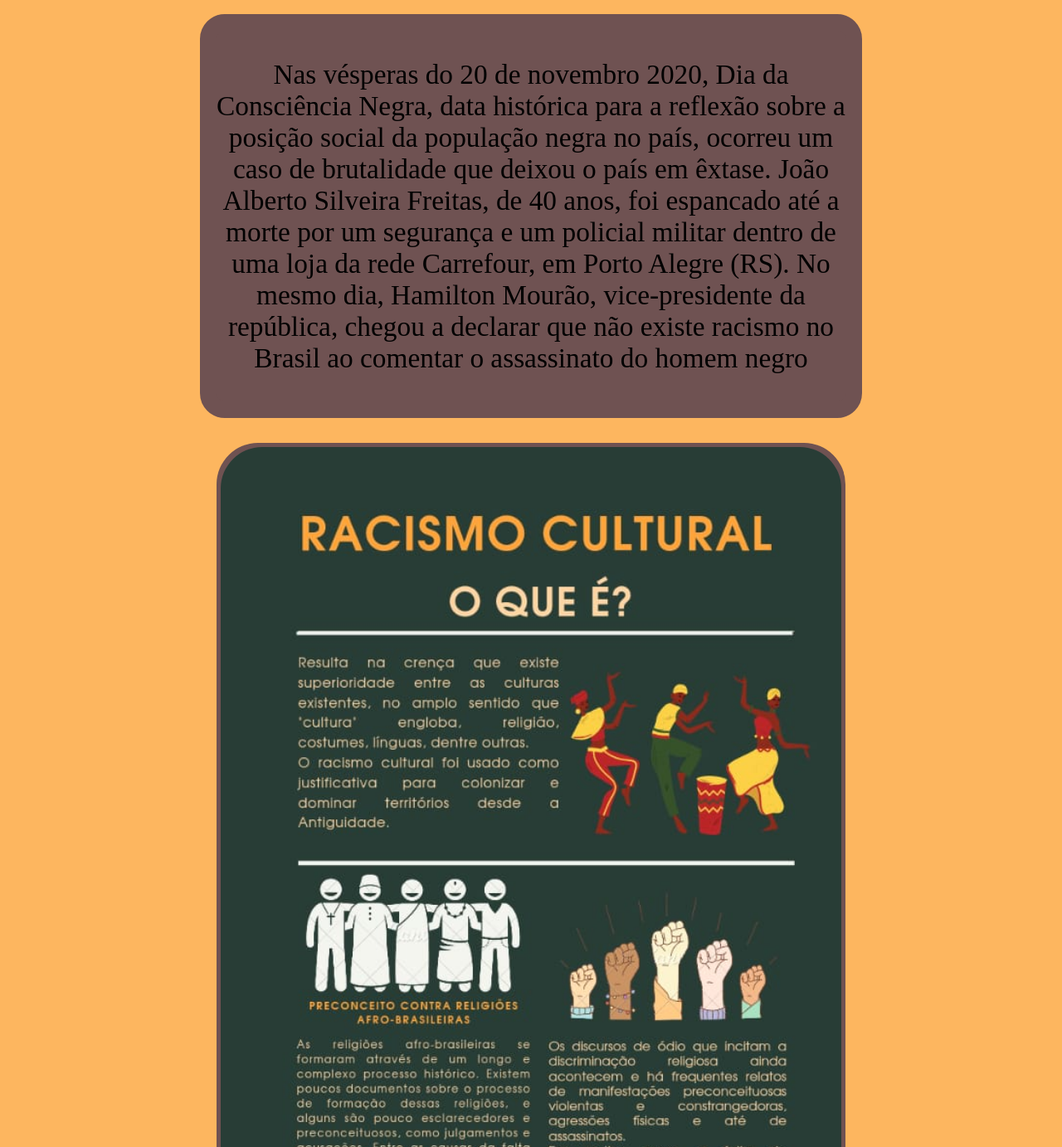
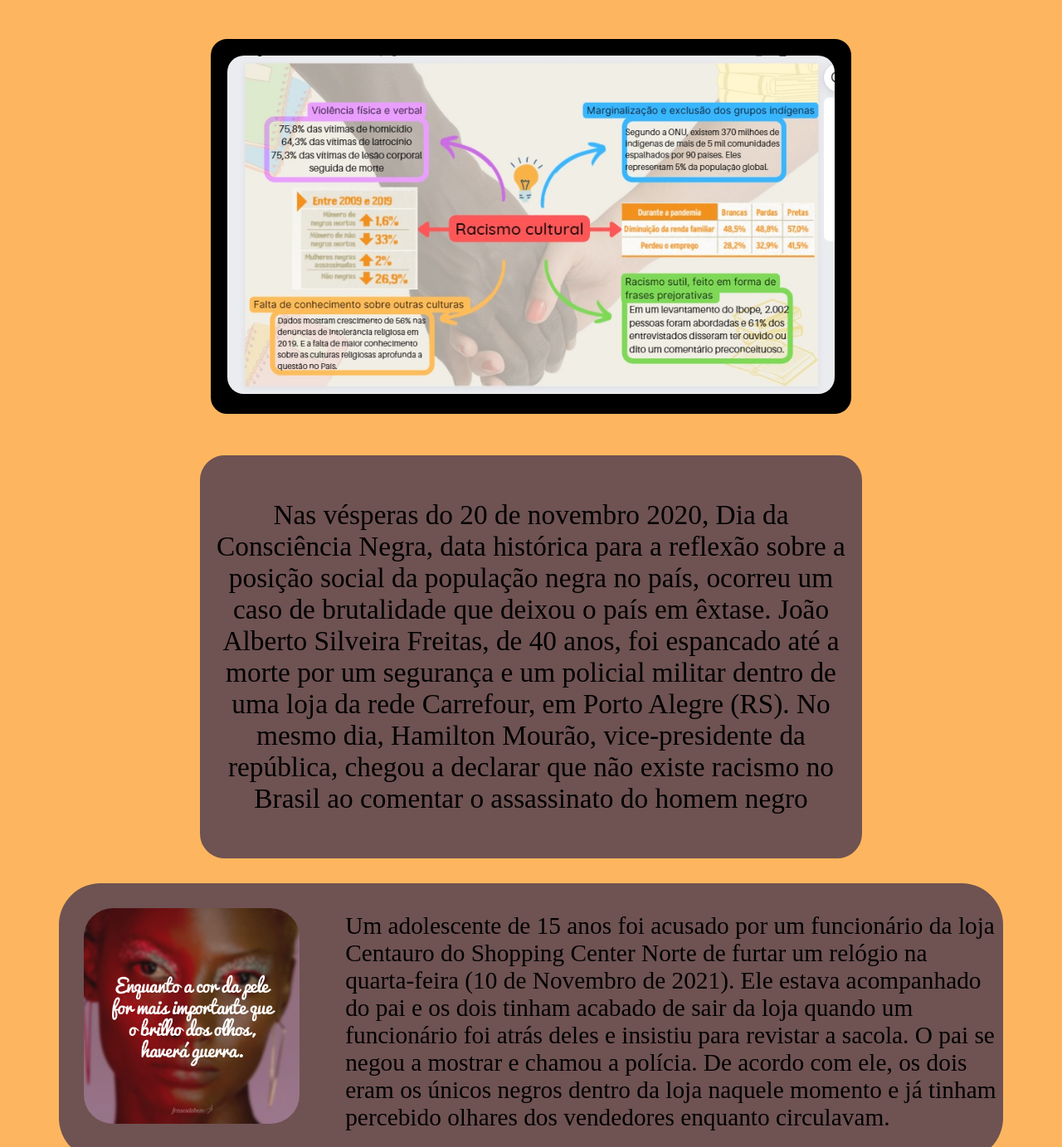
Before and after one commit to Kiquekong/Projeto-Site-BLM, a plain HTML site: page Site/index.html in a window 1280 px wide. Shown: the part 377-1760 px from the top of the page at 83% size. Drawn offline with Linux system fonts and the light colour scheme.

Commit message:
Reorganização de elemento da página e reformatação de imagens

```diff
--- a/Site/index.html
+++ b/Site/index.html
@@ -16,14 +16,16 @@
 
     </nav>
 
+    <div id="mapa-mental">
+        <img src="img/d00fbc47-17aa-4791-9680-8f3aac6393f3.jpg" alt="">
+    </div>
+
     <div id="inicio">
       <p>Nas vésperas do 20 de novembro 2020, Dia da Consciência Negra, data histórica para a reflexão sobre a posição social da população negra no país, ocorreu um caso de brutalidade que deixou o país em êxtase.
         João Alberto Silveira Freitas, de 40 anos, foi espancado até a morte por um segurança e um policial militar dentro de uma loja da rede Carrefour, em Porto Alegre (RS).
         No mesmo dia, Hamilton Mourão, vice-presidente da república, chegou a declarar que não existe racismo no Brasil ao comentar o assassinato do homem negro</p>
     </div>
-    <div id="infográfico">
-        <img src="img/infografico.jpg" alt="">
-    </div>
+
     <div id="p1">
         <img src="img/ce7b30c5-ec8f-4012-b79a-c5694295375c.jpg" alt="">
         <p>
@@ -42,9 +44,7 @@
 
         <img src="img/194fefe9-a066-4e37-b26e-9b0e8f7d7627.jpg" alt="">
     </div>
-    <div id="mapa-mental">
-        <img src="img/d00fbc47-17aa-4791-9680-8f3aac6393f3.jpg" alt="">
-    </div>
+
     <div id="p3">
      <ul>
          <li><p>No Brasil em junho de 2020, manifestações também cobram justiça pela morte de Miguel Otávio, filho da empregada doméstica Mirtes Renata de Souza.
@@ -53,6 +53,11 @@
          <li><p>Em Fortaleza (14 de Setembro de 2021), uma delegada alegou ter sido barrada na entrada da loja. O caso ocorreu quando a delegada Ana Paula Barroso foi impedida de entrar no estabelecimento comercial por um funcionário, sob a alegação de “questões de segurança”.</p></li>
       </ul>
     </div>
+
+    <div id="infográfico">
+        <img src="img/infografico.jpg" alt="">
+    </div>
+
     <div id="final">
         <img src="img/3d51d54b-b993-41b2-9373-f9d76c5b3425.jpg" alt="">
     </div>
--- a/Site/style.css
+++ b/Site/style.css
@@ -109,6 +109,8 @@ footer{
 
 #mapa-mental img{
      border-radius: 20px;
+     width: 100%;
+     height: 100%;
 }
 
 #p3{
@@ -166,7 +168,8 @@ footer{
     border-radius: 50px;
     text-align: center;
     padding: 5px;
-    background-color: rgb(111, 82, 82);
+    background-color: black;
+    border: 15px solid black ;
 }
 
 #infográfico img{
```
